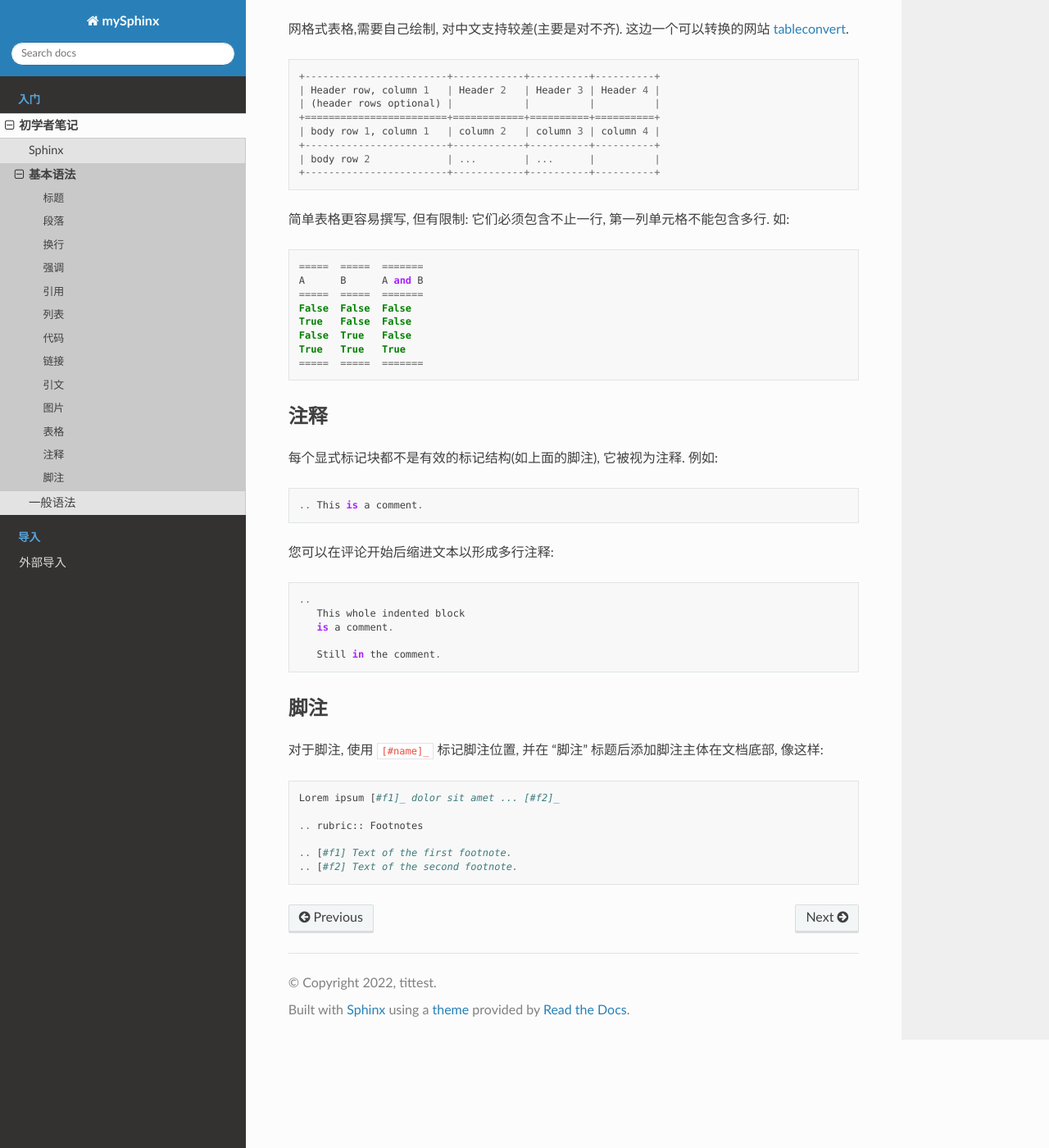
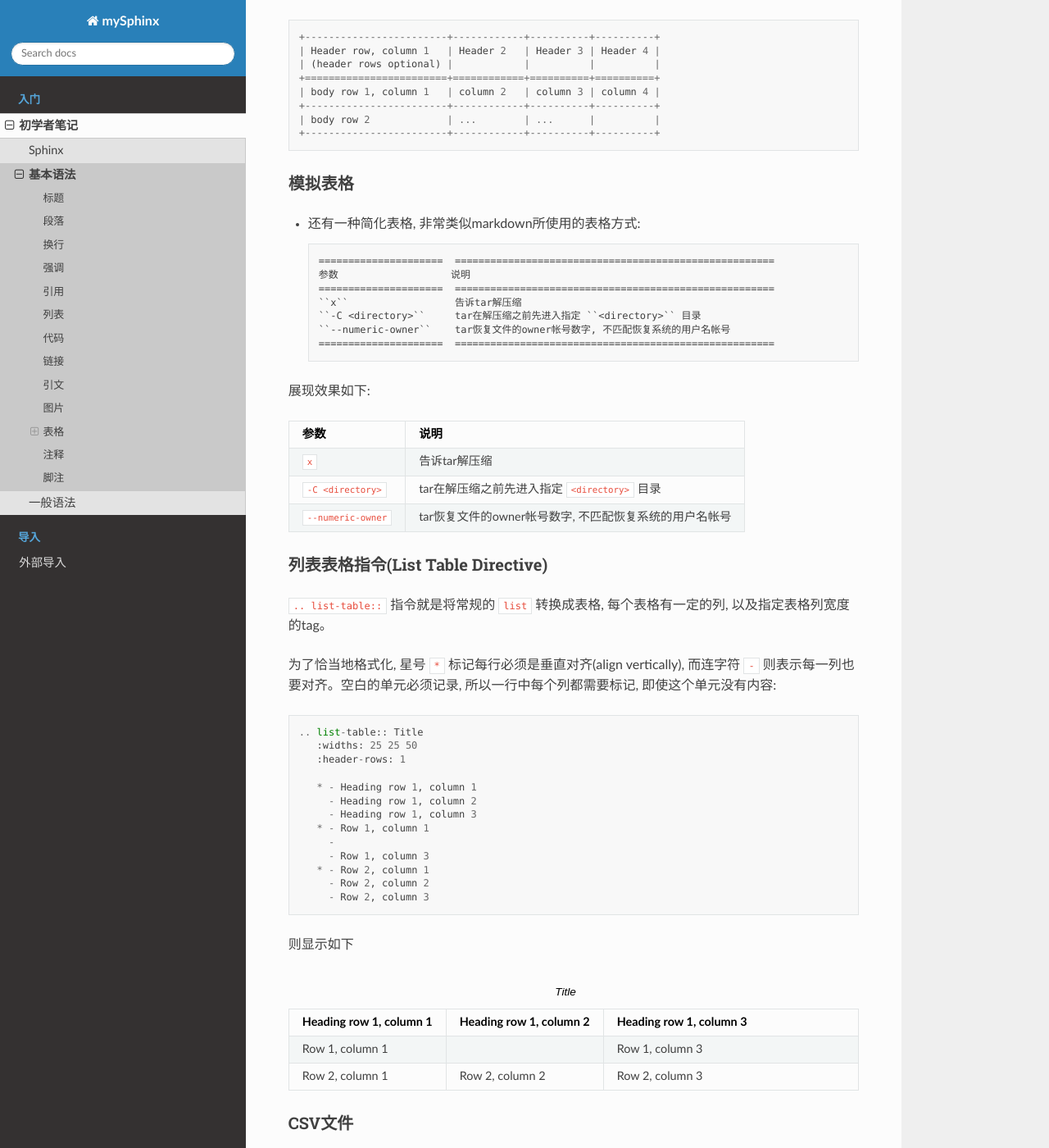
Before and after one commit to korruz/mySphinx, a Sphinx documentation site: the page built from source/tiro/usage.rst, in a window 1280 px wide and 1400 px high, scrolled down 3042 px. Shown: the whole window at 82% size. Built offline with Sphinx 7.4.7 and the Read the Docs theme 2.0.0, drawn with Linux system fonts in a browser that asks for light colours; some of the changed text lies outside the part shown.

Commit message:
update table notes

```diff
--- /dev/null
+++ b/source/tiro/csv_example.csv
@@ -0,0 +1,5 @@
+ITEM,DUE DATE,AMOUNT
+Rent/mortgage,2020/3/12,$800.00
+Electric,2020/4/1,$120.00
+Gas,2020/7/3,$50.00
+Cell phone,2002/9/11,$45.00
--- a/source/tiro/usage.rst
+++ b/source/tiro/usage.rst
@@ -136,9 +136,8 @@ reST 支持一个 `image <https://docutils.sourceforge.io/docs/ref/rst/directive
 表格
 ------
 
-.. admonition:: 注意
-
-    标记语言对表格支持还是不太行.
+网格式表格
+~~~~~~~~~~~~~~
 
 网格式表格,需要自己绘制, 对中文支持较差(主要是对不齐). 这边一个可以转换的网站 `tableconvert <https://tableconvert.com/>`_.
 ::
@@ -152,17 +151,103 @@ reST 支持一个 `image <https://docutils.sourceforge.io/docs/ref/rst/directive
     | body row 2             | ...        | ...      |          |
     +------------------------+------------+----------+----------+
 
-简单表格更容易撰写, 但有限制: 它们必须包含不止一行, 第一列单元格不能包含多行. 如:
-::
+模拟表格
+~~~~~~~~~~~~~~
 
-    =====  =====  =======
-    A      B      A and B
-    =====  =====  =======
-    False  False  False
-    True   False  False
-    False  True   False
-    True   True   True
-    =====  =====  =======
+- 还有一种简化表格, 非常类似markdown所使用的表格方式::
+
+   =====================  ======================================================
+   参数                   说明
+   =====================  ======================================================
+   ``x``                  告诉tar解压缩
+   ``-C <directory>``     tar在解压缩之前先进入指定 ``<directory>`` 目录
+   ``--numeric-owner``    tar恢复文件的owner帐号数字, 不匹配恢复系统的用户名帐号
+   =====================  ======================================================
+
+展现效果如下:
+
+=====================  ======================================================
+参数                   说明
+=====================  ======================================================
+``x``                  告诉tar解压缩
+``-C <directory>``     tar在解压缩之前先进入指定 ``<directory>`` 目录
+``--numeric-owner``    tar恢复文件的owner帐号数字, 不匹配恢复系统的用户名帐号
+=====================  ======================================================
+
+列表表格指令(List Table Directive)
+~~~~~~~~~~~~~~~~~~~~~~~~~~~~~~~~~~~~~~~~~
+
+``.. list-table::`` 指令就是将常规的 ``list`` 转换成表格, 每个表格有一定的列, 以及指定表格列宽度的tag。
+
+为了恰当地格式化, 星号 ``*`` 标记每行必须是垂直对齐(align vertically), 而连字符 ``-`` 则表示每一列也要对齐。空白的单元必须记录, 所以一行中每个列都需要标记, 即使这个单元没有内容::
+
+   .. list-table:: Title
+      :widths: 25 25 50
+      :header-rows: 1
+
+      * - Heading row 1, column 1
+        - Heading row 1, column 2
+        - Heading row 1, column 3
+      * - Row 1, column 1
+        -
+        - Row 1, column 3
+      * - Row 2, column 1
+        - Row 2, column 2
+        - Row 2, column 3
+
+则显示如下
+
+.. list-table:: Title
+   :widths: 25 25 50
+   :header-rows: 1
+
+   * - Heading row 1, column 1
+     - Heading row 1, column 2
+     - Heading row 1, column 3
+   * - Row 1, column 1
+     -
+     - Row 1, column 3
+   * - Row 2, column 1
+     - Row 2, column 2
+     - Row 2, column 3
+
+CSV文件
+~~~~~~~~~~~~
+
+通常使用Excel比RST语法更容易创建表格, 所以你可使用Excel将表格保存成CSV文件, 然后在Sphinx的reStructured Text文件中引用这个CSV文件, 就能够展示表格。
+
+要使用CSV文件, 则使用 ``.. csv-table::`` 指令, 对于列宽度, 则制定百分比(但是不需要 ``%`` 符号), 对于行头, 则通常使用1::
+
+   .. csv-table:: CSV案例展示
+      :file: csv_example.csv
+      :widths: 30, 30, 40
+      :header-rows: 1
+
+``csv_example.csv`` 文件内容:
+
+.. literalinclude:: csv_example.csv
+   :language: bash
+   :linenos:
+   :caption:
+
+以上代码案例显示效果：
+
+.. csv-table:: CSV案例展示
+   :file: csv_example.csv
+   :widths: 30, 30, 40
+   :header-rows: 1
+
+数据量小的话, 直接丢进来.
+
+.. csv-table:: CSV案例展示-数据量小
+   :widths: 30, 30, 40
+   :header-rows: 1
+
+    ITEM,DUE DATE,AMOUNT
+    Rent/mortgage,2020/3/12,$800.00
+    Electric,2020/4/1,$120.00
+    Gas,2020/7/3,$50.00
+    Cell phone,2002/9/11,$45.00
 
 注释
 ------
```
